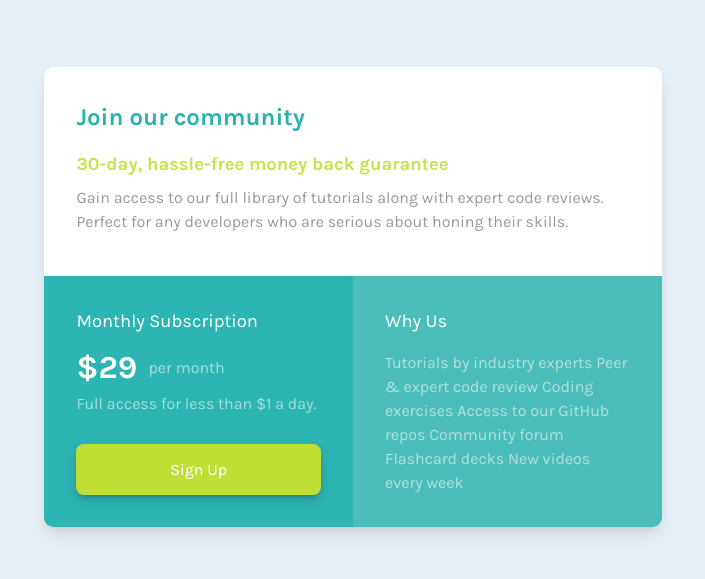
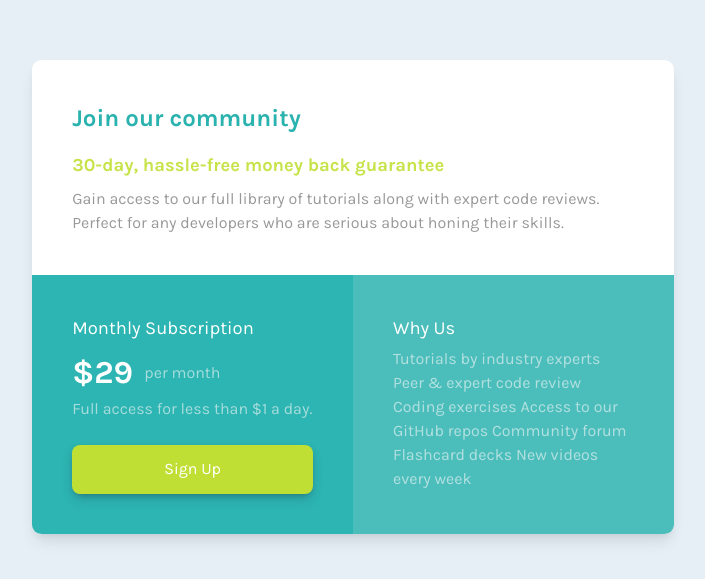
Before and after one commit to ArdaBozan/single-price-grid-component, a plain HTML site: page single-price-grid-component/index.html in a window 1280 px wide. Shown: the part 103-682 px from the top of the page, without its empty margins (287-992 px from the left). Drawn offline with Linux system fonts and the light colour scheme.

Commit message:
Add files via upload

```diff
--- a/single-price-grid-component/style.css
+++ b/single-price-grid-component/style.css
@@ -154,7 +154,7 @@ button{
     border: 0;
     background-color: var(--clr-button);
     color: var(--clr-white-text);
-    padding: 0;
+    padding: .8em 0;
     border-radius: 1vh;
     box-shadow: rgba(50, 50, 93, 0.25) 0px 6px 12px -2px, rgba(0, 0, 0, 0.3) 0px 3px 7px -3px;
 }
@@ -180,6 +180,7 @@ body{
     grid-template-columns: 1fr 1fr;
     border-radius: 1.2vh;
     overflow: hidden;
+    max-width: 40.1em;
     box-shadow: rgba(0, 0, 0, 0.1) 0px 10px 15px -3px, rgba(0, 0, 0, 0.05) 0px 4px 6px -2px;
 }
 
@@ -187,26 +188,23 @@ body{
 .container .container-2,
 .container .container-3{
     display: grid;
-    padding: 2em;
+    padding: 2.5em;
 }
 
 .container-span{
     background-color: var(--clr-box-1);
     grid-column: span 2;
-    max-width: 65ch;
     gap: 1em;
 }
 
 .container-span :last-child{
     display: grid;
     gap: .5em;
-    padding-bottom: .3em;
 }
 
 .container-2{
     background-color: var(--clr-box-2);
-    max-width: 19.2884375em;
-    min-width: 19.2884375em;
+    gap: 1.5em;
 }
 
 .container-2 h2{
@@ -215,9 +213,6 @@ body{
 
 .container-3{
     background-color: var(--clr-box-3);
-    max-width: 32ch;
-    min-width: 19.2884375em;
-    gap: 1em;
 }
 
 .price-block{
```
